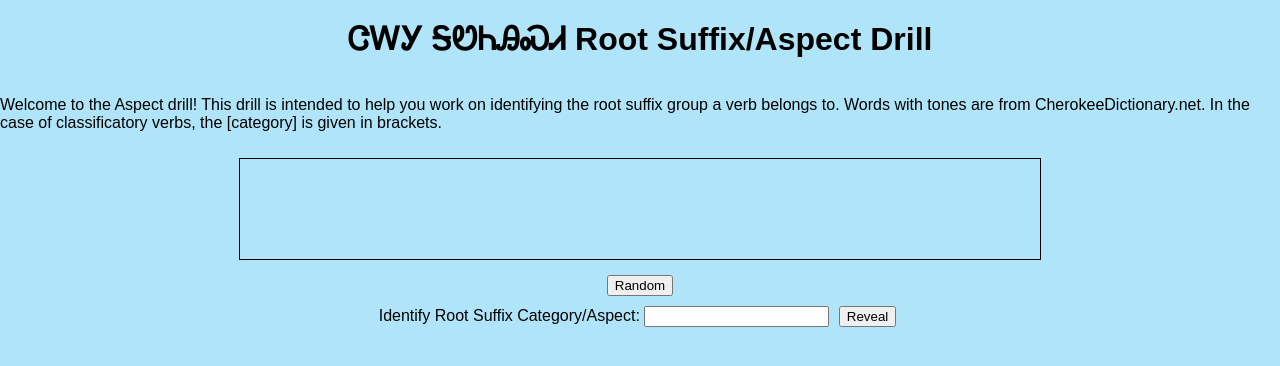
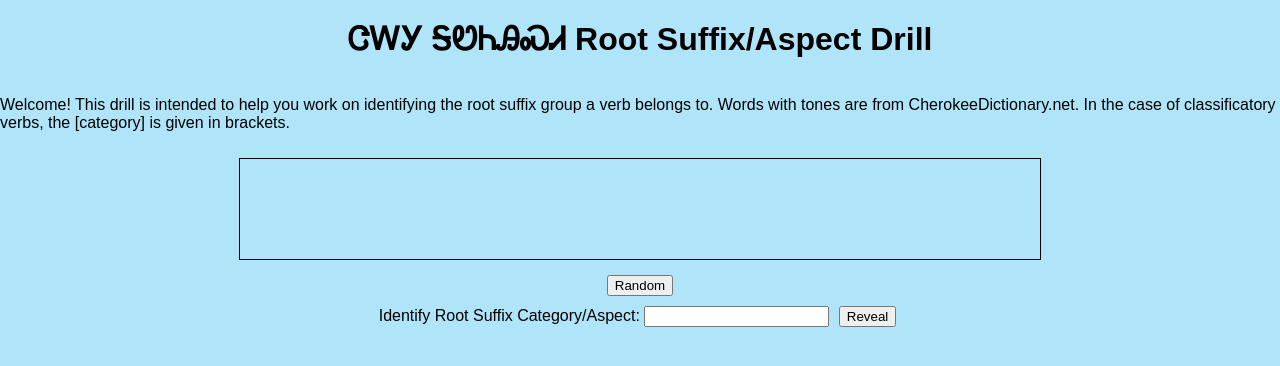
Before and after one commit to interrowhimper/Aspect, a plain HTML site: page index.html in a window 1280 px wide. Drawn offline with Linux system fonts and the light colour scheme.

Commit message:
Update index.html

```diff
--- a/index.html
+++ b/index.html
@@ -7,7 +7,7 @@
 </head>
 <body>
   <h1>ᏣᎳᎩ ᎦᏬᏂᎯᏍᏗ Root Suffix/Aspect Drill</h1>
-  <p>Welcome to the Aspect drill! This drill is intended to help you work on identifying the root suffix group a verb belongs to.
+  <p>Welcome! This drill is intended to help you work on identifying the root suffix group a verb belongs to.
 Words with tones are from CherokeeDictionary.net. In the case of classificatory verbs, the [category] is given in brackets. </p>
 
 
```
